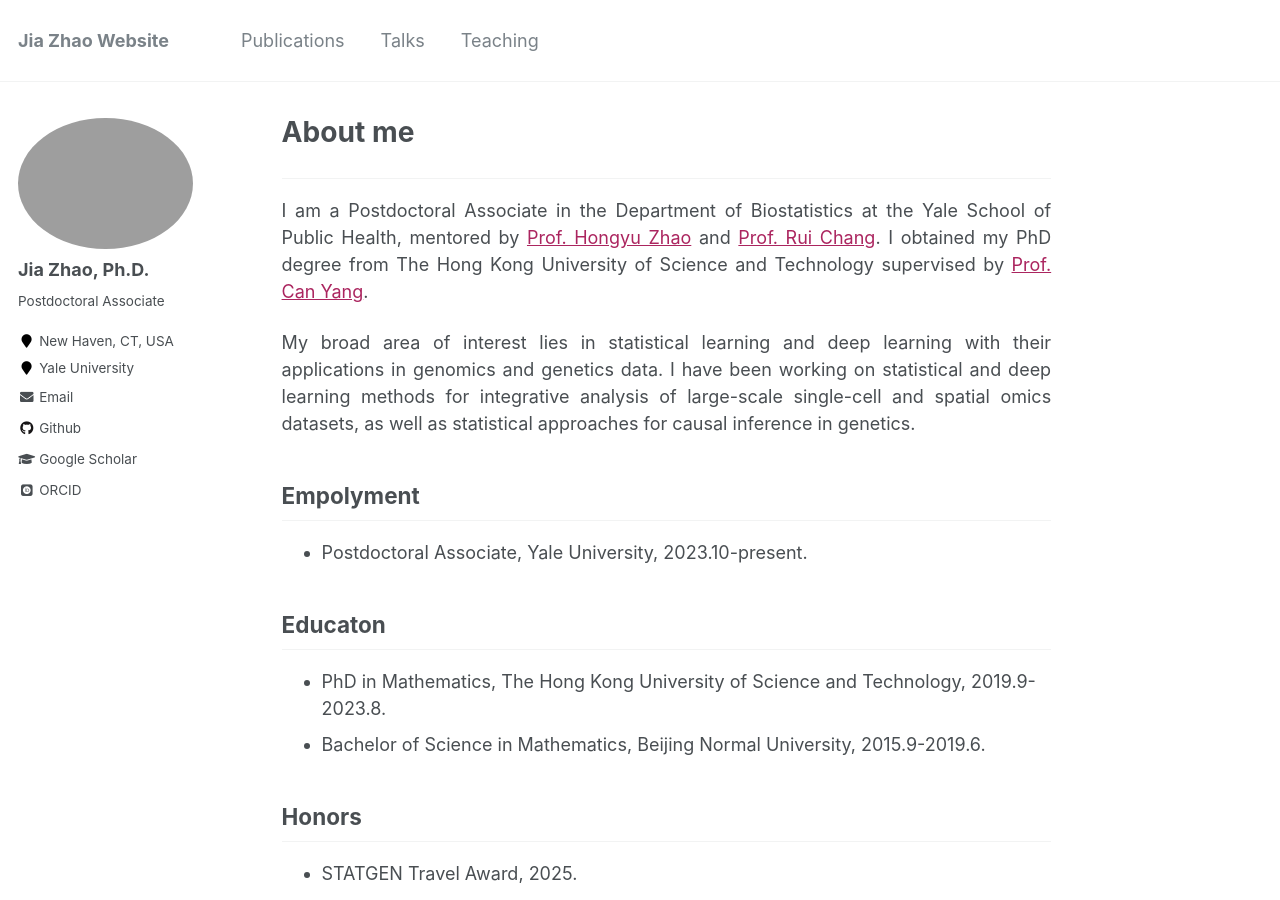
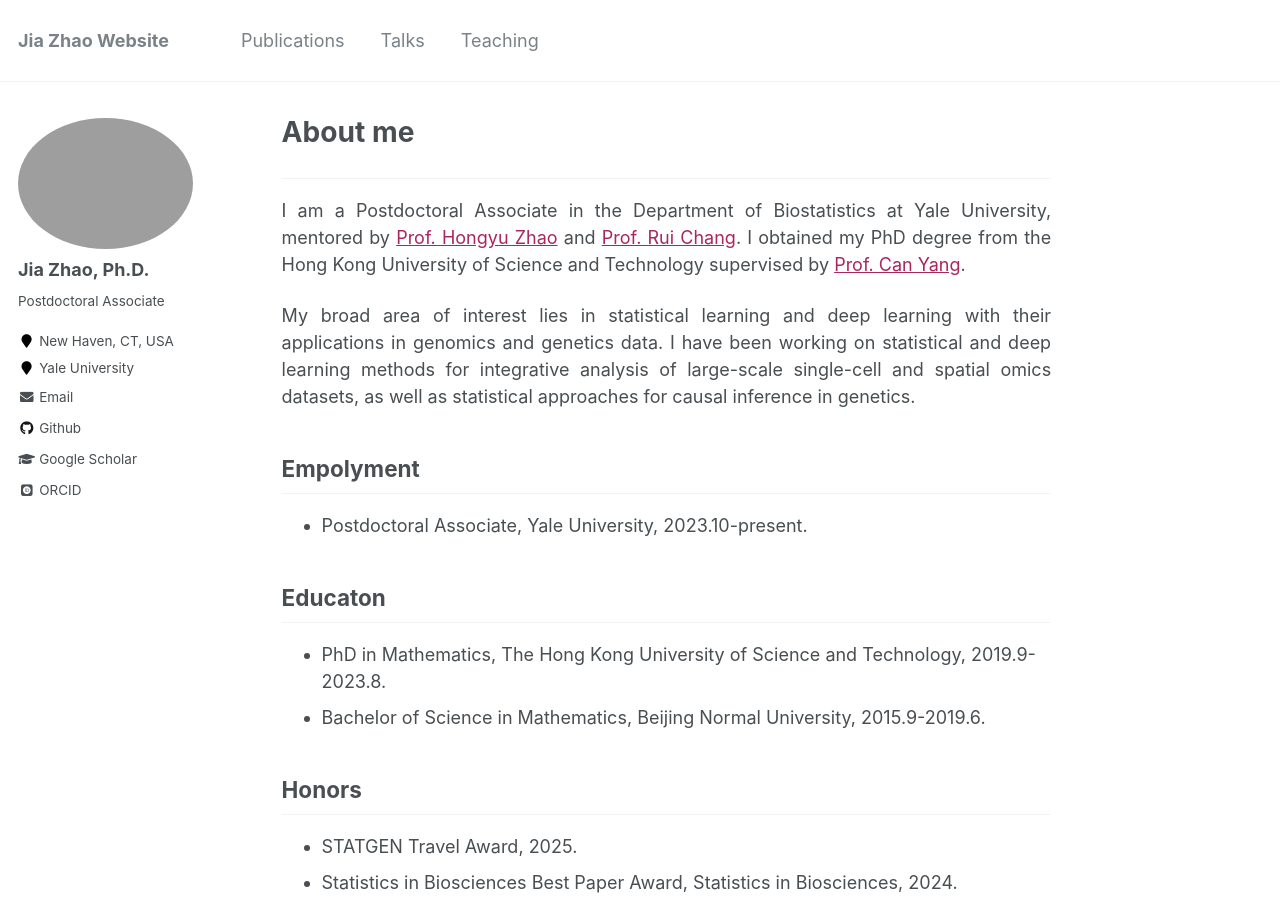
Before and after one commit to jiazhao97/jiazhao97.github.io, a Jekyll site: the page built from _pages/about.md, in a window 1280 px wide and 900 px high. Built offline with Jekyll 4.4.1, drawn with Linux system fonts in a browser that asks for light colours; some web fonts are replaced.

Commit message:
Update about.md

```diff
--- a/_pages/about.md
+++ b/_pages/about.md
@@ -12,7 +12,7 @@ redirect_from:
 
 
 <p style="text-align: justify">
-I am a Postdoctoral Associate in the Department of Biostatistics at the Yale School of Public Health, mentored by <a href="https://zhaocenter.org/index.html">Prof. Hongyu Zhao</a> and <a href="https://medicine.yale.edu/profile/rui-chang/">Prof. Rui Chang</a>. I obtained my PhD degree from The Hong Kong University of Science and Technology supervised by <a href="https://sites.google.com/site/eeyangc/">Prof. Can Yang</a>.
+I am a Postdoctoral Associate in the Department of Biostatistics at Yale University, mentored by <a href="https://zhaocenter.org/index.html">Prof. Hongyu Zhao</a> and <a href="https://medicine.yale.edu/profile/rui-chang/">Prof. Rui Chang</a>. I obtained my PhD degree from the Hong Kong University of Science and Technology supervised by <a href="https://sites.google.com/site/eeyangc/">Prof. Can Yang</a>.
 </p>
 
 <p style="text-align: justify">
```
